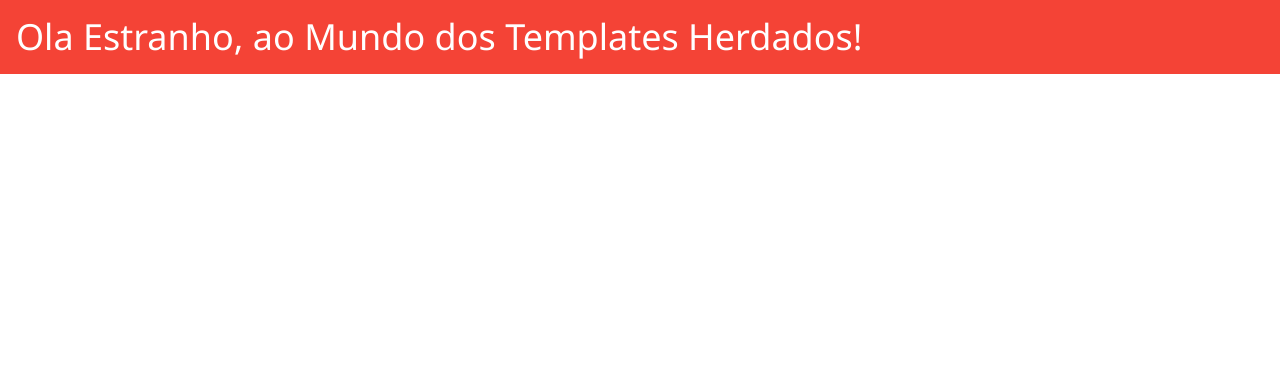
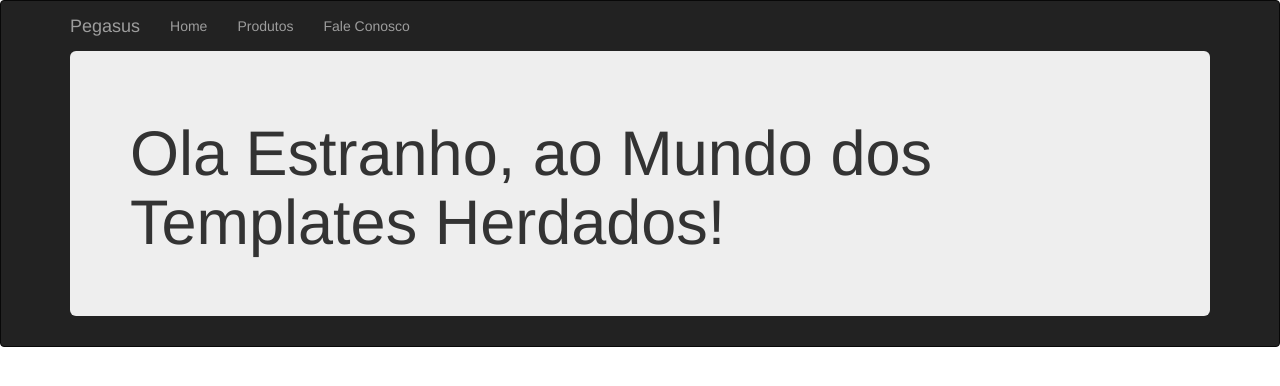
Before and after one commit to ljsenger/web-aula06-templates, a Flask app: page / in a window 1280 px wide. Shown: the top 386 px of the page. Run offline with Flask 2, Linux system fonts and the light colour scheme; some libraries are stand-ins or nearby versions.

Commit message:
Utilizacao do boostrap com o pacote flask-bootstrap

```diff
--- a/app.py
+++ b/app.py
@@ -1,8 +1,10 @@
 from flask import Flask, render_template, request, json, url_for, redirect
+from flask_bootstrap import Bootstrap
 
 modelos={"0": "pegasus", "1": "vintage", "2": "sport"}
 
 app = Flask("app")
+bootstrap = Bootstrap(app)
 
 @app.route("/")
 def index():
--- a/templates/index.html
+++ b/templates/index.html
@@ -1,17 +1,39 @@
-{% extends "principal.html" %}
-{% block title %} Página Principal {% endblock %}
+{% extends "bootstrap/base.html" %}
 
-{% block head %}
-	{{ super() }}
-	<title>Novo Título </title>
+{% block title %}Página principal{% endblock %}
+
+{% block navbar %}
+<nav class="navbar navbar-inverse" role="navigation">
+    <div class="container">
+        <div class="navbar-header">
+            <button type="button" class="navbar-toggle" data-toggle="collapse" data-target=".navbar-collapse">
+                <span class="sr-only">Toggle navigation</span>
+                <span class="icon-bar"></span>
+                <span class="icon-bar"></span>
+                <span class="icon-bar"></span>
+            </button>
+            <a class="navbar-brand" href="/">Pegasus</a>
+        </div>
+        <div class="navbar-collapse collapse">
+            <ul class="nav navbar-nav">
+				<li><a href="/">Home</a></li>
+				<li><a href="/">Produtos</a></li>
+				<li><a href="/">Fale Conosco</a></li>
+            </ul>
+        </div>
+    </div>
+</div>
 {% endblock %}
 
-{% block body %}
-<div class="w3-container w3-red">
-{% if name %}
-	<h1> Ola {{ name | capitalize }}, ao Mundo dos Templates Herdados!</h1>
-	{% else %}
-	<h1> Ola Estranho, ao Mundo dos Templates Herdados!</h1>
-{% endif %}
+
+{% block content %}
+<div class="container">
+		<div class="jumbotron">
+		{% if name %}
+	 		<h1> Ola {{ name | capitalize }}, ao Mundo dos Templates Herdados! </h1>
+		{% else %}
+	 		<h1>Ola Estranho, ao Mundo dos Templates Herdados! </h1>
+		{% endif %}
+	</div>
 </div>
 {% endblock %}
--- a/templates/principal.html
+++ b/templates/principal.html
@@ -1,16 +1,33 @@
-<html>
-<head>
-    {% block head %}
+{% extends "bootstrap/base.html" %}
+{% block title %}Página Principal{% endblock %}
 
-    <meta name="viewport" content="width=device-width, initial-scale=1">
-    <link rel="stylesheet" href="https://www.w3schools.com/w3css/4/w3.css">
-    <title> {% block title %} {% endblock %}</title>
+{% block navbar %}
+<div class="navbar navbar-inverse" role="navigation">
+    <div class="container">
+        <div class="navbar-header">
+            <button type="button" class="navbar-toggle" data-toggle="collapse" data-target=".navbar-collapse">
+                <span class="sr-only">Toggle navigation</span>
+                <span class="icon-bar"></span>
+                <span class="icon-bar"></span>
+                <span class="icon-bar"></span>
+            </button>
+            <a class="navbar-brand" href="/">Flasky</a>
+        </div>
+        <div class="navbar-collapse collapse">
+            <ul class="nav navbar-nav">
+                <li><a href="/">Home</a></li>
+                <li><a href="/">Produtos</a></li>
+                <li><a href="/">Fale Conosco</a></li>
+            </ul>
+        </div>
+    </div>
+</div>
+{% endblock %}
 
-    {% endblock %}
-
-</head>
-<body>
-    {% block body %}
-    {% endblock %}
-</body>
-</html>
+{% block body %}
+<div class="container">
+    <div class="page-header">
+        <h1>Hello</h1>
+    </div>
+</div>
+{% endblock %}
```
